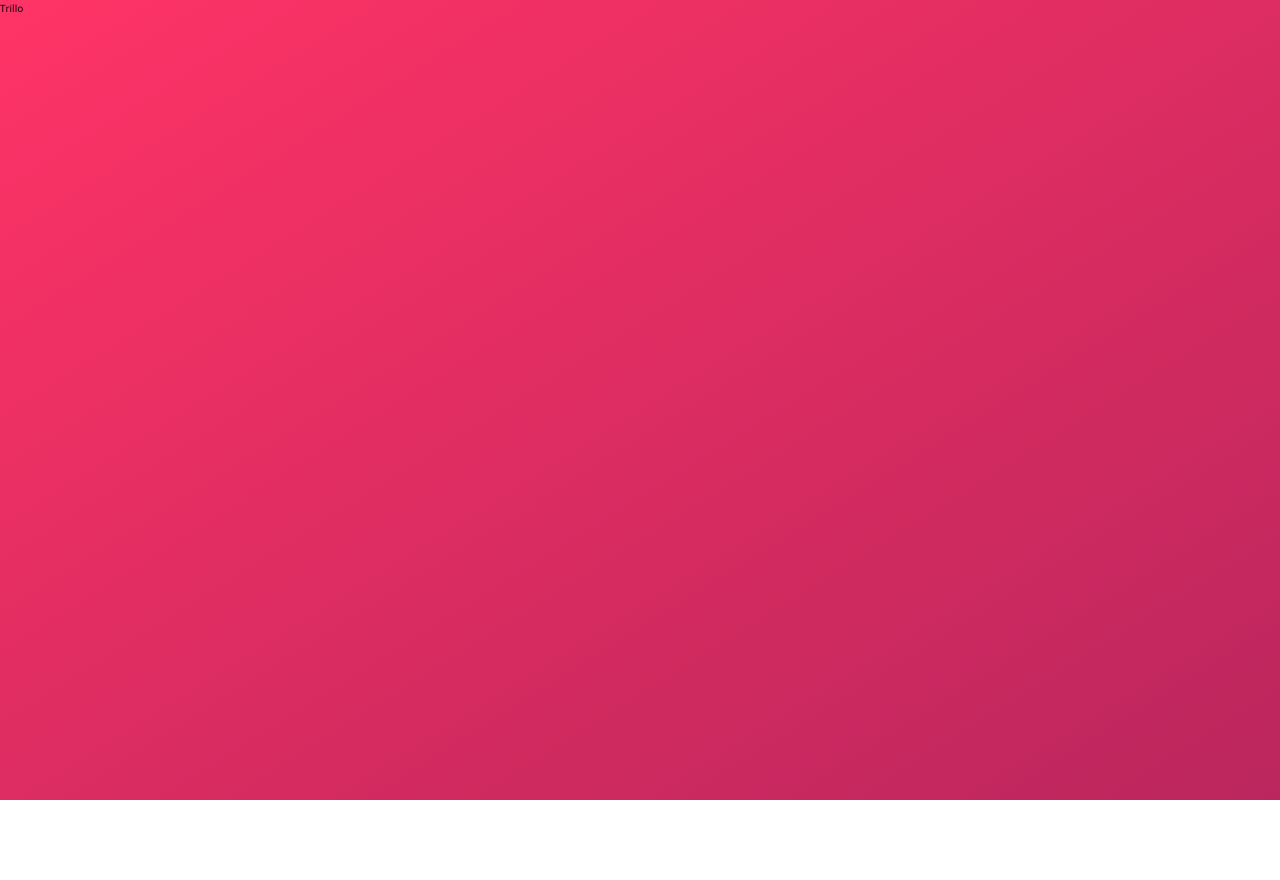
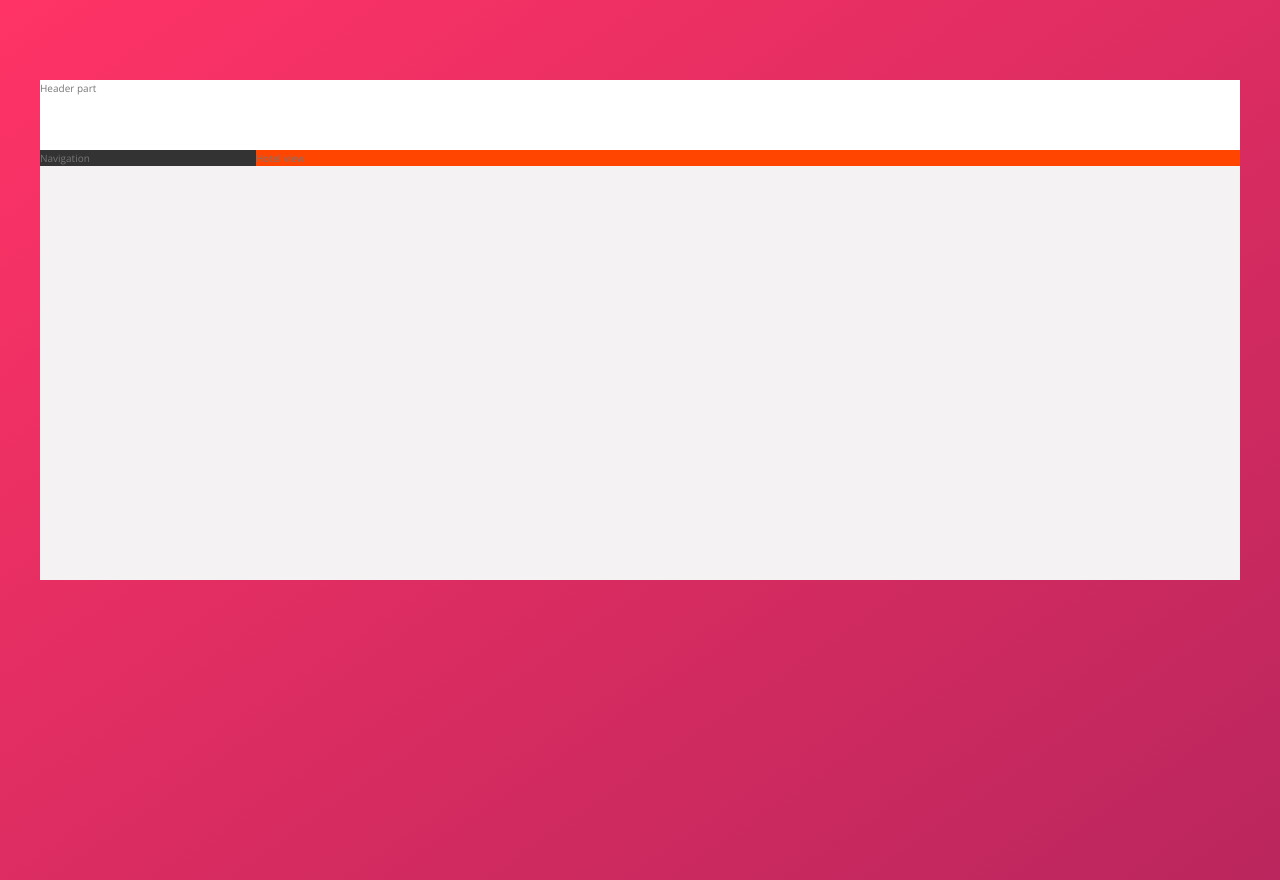
Before and after one commit to achwesiuk/trillo, a website: page index.html in a window 1280 px wide. Before the commit the page ends 800 px from the top, so only its background shows below. Drawn offline with nearby package versions, Linux system fonts and the light colour scheme.

Commit message:
Built overall layout

```diff
--- a/index.html
+++ b/index.html
@@ -11,6 +11,18 @@
         <title>trillo &mdash; Your all-in-one booking app</title>
     </head>
     <body>
-        Trillo
+        <div class="container">
+            <header class="header">
+                Header part
+            </header>
+             <div class="content"> <!-- kontener do pozycjonowania elementów elastycznych -->
+                <nav class="sidebar">
+                    Navigation
+                </nav>
+                <main class="hotel-view">
+                    Hotel view
+                </main>
+            </div>
+        </div>
     </body>
 </html>
--- a/sass/_base.scss
+++ b/sass/_base.scss
@@ -23,6 +23,8 @@ Grey dark 3: #999
     --color-grey-dark-1: #333;
     --color-grey-dark-2: #777;
     --color-grey-dark-3: #999;
+
+    --shadow-dark: 0 2rem 6rem rgba(#000, .3);
 }
 
 * {
--- a/sass/_layout.scss
+++ b/sass/_layout.scss
@@ -0,0 +1,31 @@
+.container {
+    max-width: 120rem;
+    margin: 8rem auto;
+    background-color: var(--color-grey-light-2);
+    box-shadow: var(--shadow-dark);
+
+    min-height: 50rem;
+}
+
+.content { //flex container
+    display: flex;
+}
+
+.header {
+    height: 7rem;
+    background-color: #fff;
+    border-bottom: var(--color-grey-light-2);
+}
+
+.sidebar { //flex item
+    background-color: var(--color-grey-dark-1);
+
+    flex: 0 0 18%;
+}
+
+.hotel-view { //flex item
+    background-color: #fff;
+    background-color: orangered;
+
+    flex: 1;
+}
```
Also changed, not shown: css/style.css.
